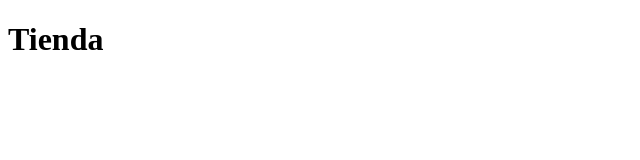
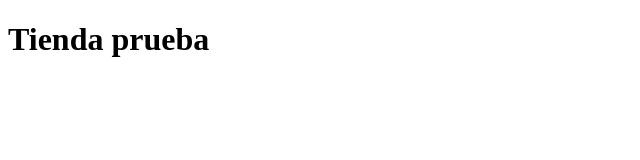
Before and after one commit to cdanilo22/FrontEndStore, a plain HTML site: page index.html in a window 1280 px wide. Shown: the whole page, without its empty margins (0-640 px from the left). Drawn offline with Linux system fonts and the light colour scheme.

Commit message:
realizando pruebas iniciales al proyecto

```diff
--- a/index.html
+++ b/index.html
@@ -6,6 +6,6 @@
     <title>FrontEndStore</title>
 </head>
 <body>
-    <h1>Tienda</h1>
+    <h1>Tienda prueba</h1>
 </body>
 </html>
```
